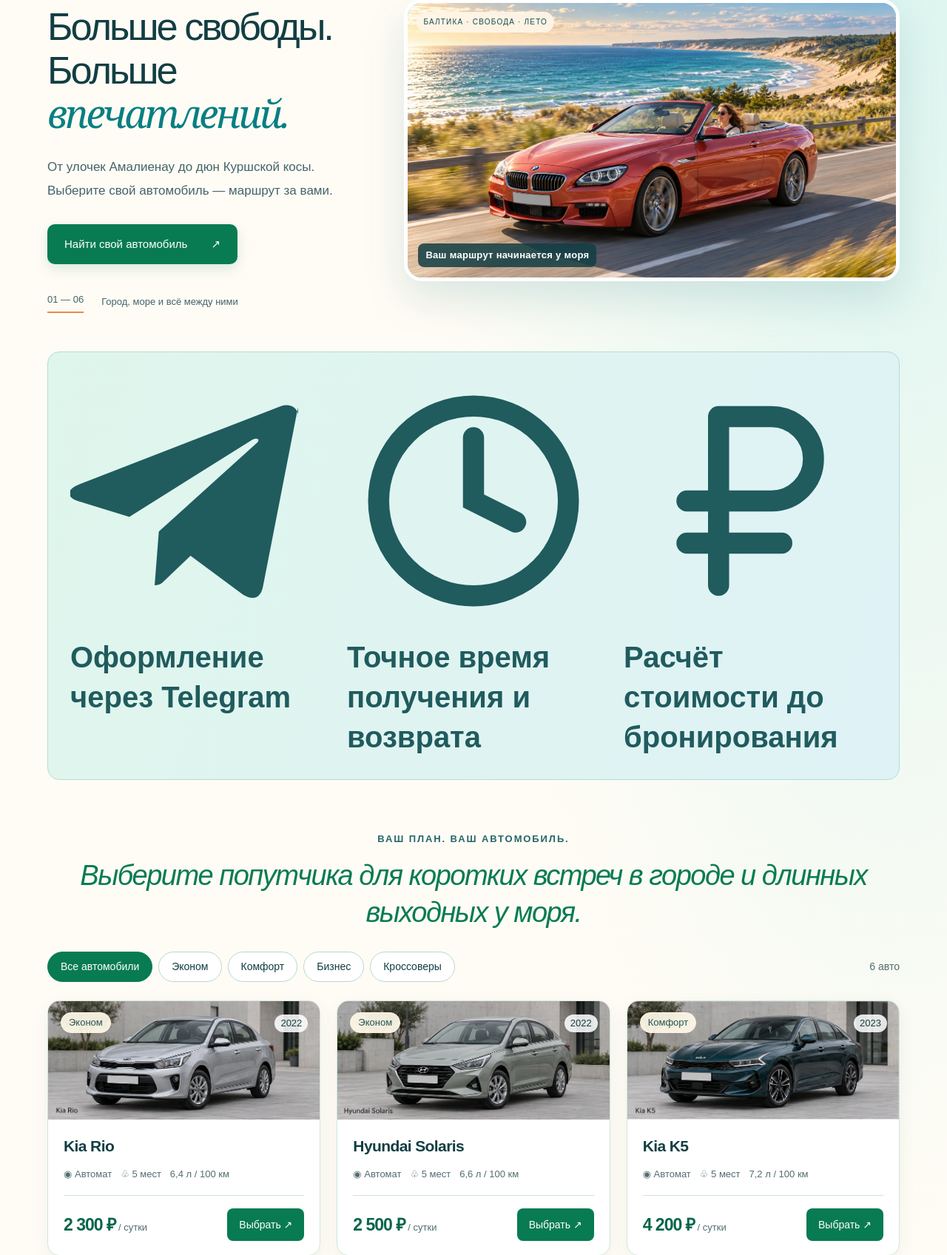
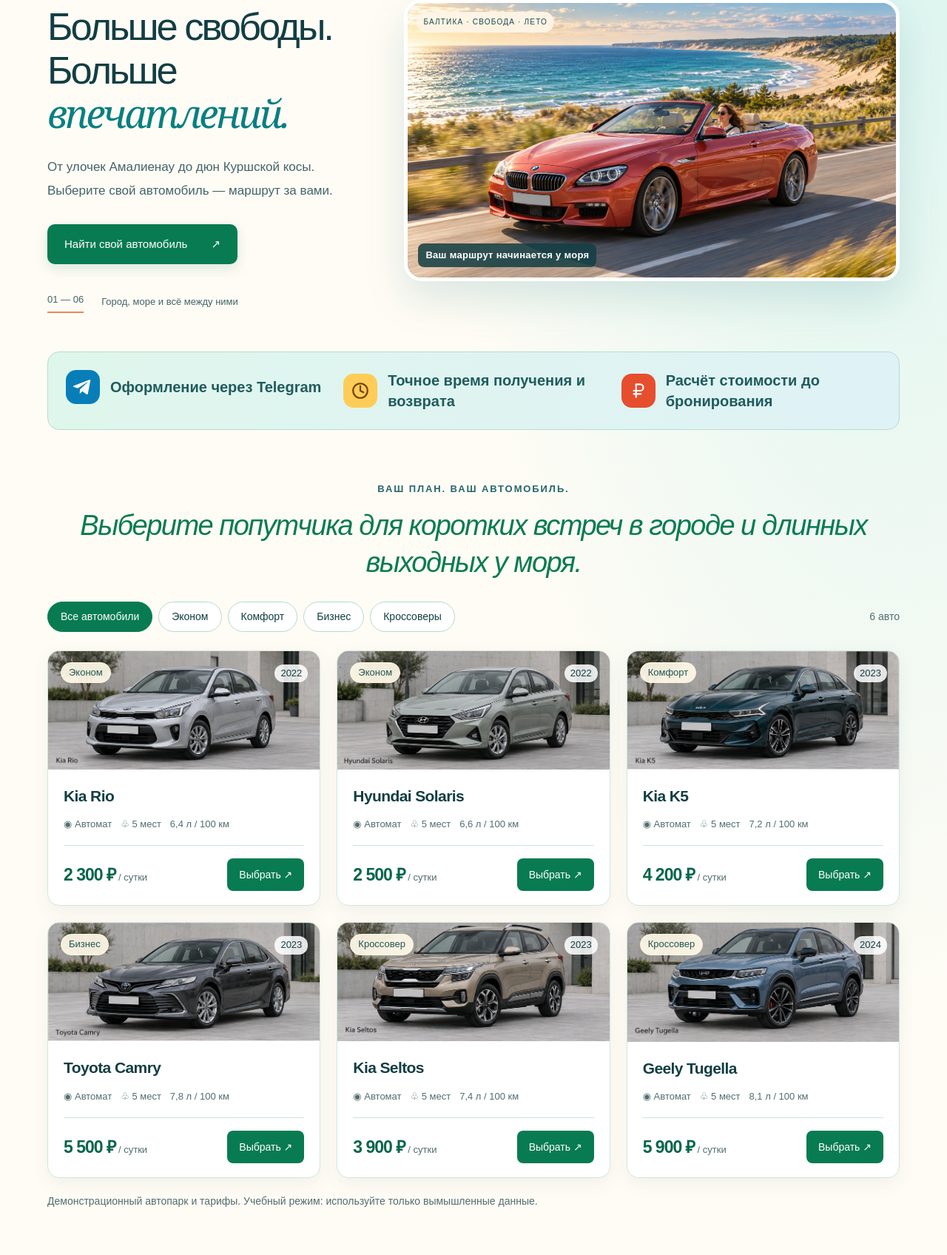
Before and after one commit to guanhes20-ux/my_first_app, a Flask app: page / in a window 1280 px wide. Shown: the part 203-1899 px from the top of the page at 74% size. Run offline with Flask 3, Linux system fonts and the light colour scheme; parts of the project's set-up code (start-up, migrations or seed data) failed here and were passed over.

Commit message:
Halve benefit caption sizes and style colorful icon badges

```diff
--- a/static/style.css
+++ b/static/style.css
@@ -95,3 +95,14 @@ a:focus-visible,button:focus-visible,summary:focus-visible{outline-color:#b74d28
 #fleet>.section-top{display:block;text-align:center}
 #fleet>.section-top .eyebrow{justify-content:center}
 #fleet>.section-top h2{color:var(--green);font-style:italic;text-align:center;max-width:1100px;margin:15px auto 28px;line-height:1.3}
+
+/* Compact captions with bright, consistent benefit icons. */
+.benefits{font-size:20px;padding:24px;gap:24px;line-height:1.4}
+.benefits>.benefit-item{display:flex;align-items:center;gap:14px;flex:1 1 260px;min-width:0}
+.benefit-icon{display:flex;align-items:center;justify-content:center;flex:0 0 46px;width:46px;height:46px;border-radius:14px}
+.benefit-icon svg{display:block;width:26px;height:26px}
+.benefit-icon-telegram{background:#087eb9;color:#fff}
+.benefit-icon-clock{background:#ffcc57;color:#734000}
+.benefit-icon-price{background:#e64e2e;color:#fff}
+@media(max-width:900px){.benefits>.benefit-item{flex:0 1 auto;width:100%}}
+@media(max-width:600px){.benefits{font-size:18px;padding:20px;gap:20px}}
```
